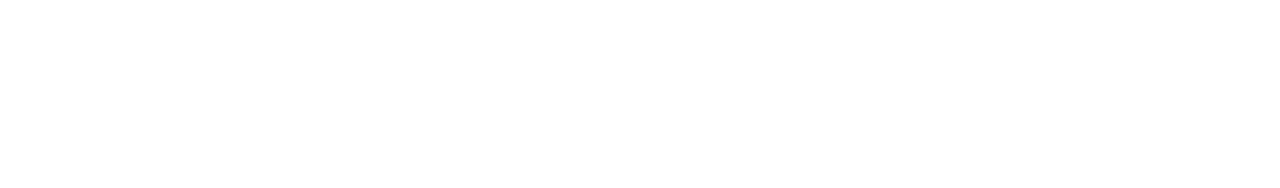
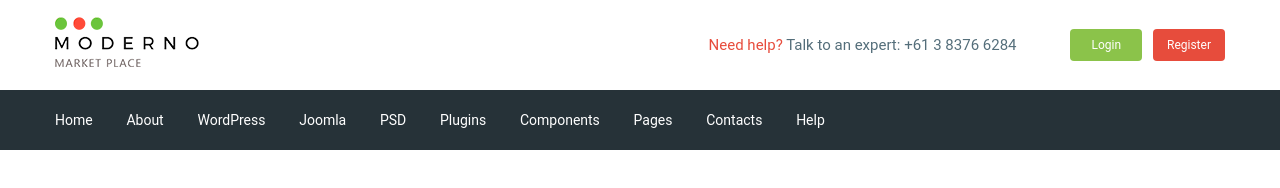
Before and after one commit to werwarmort/BW, a website: page src/index.html in a window 1280 px wide. Drawn offline with nearby package versions, Linux system fonts and the light colour scheme; files that its build step writes are made by us from their sources.

Commit message:
anotherFix
fixCommitTrt2

```diff
--- a/gulp/version.json
+++ b/gulp/version.json
@@ -1,7 +1,3 @@
 {
-<<<<<<< Updated upstream
-    "main": "20220206120204"
-=======
-    "main": "20220206121956"
->>>>>>> Stashed changes
+    "main": "20220206123320"
 }
--- a/src/index.html
+++ b/src/index.html
@@ -13,6 +13,86 @@
 </head>
 
 <body>
+  <header class="header">
+    <div class="header__top">
+      <div class="container">
+        <div class="header__top_inner">
+          <div class="header__logo">
+            <a href="#">
+              <img src="img/logo.png" alt="">
+            </a>
+          </div>
+          <div class="header__text">
+            <a href="#"><span>Need help?</span></a>
+            Talk to an expert: <a class="header__phone" href="tel:61383766284">+61 3 8376 6284</a>
+          </div>
+          <div class="header__box">
+            <a href="#" class="basket"></a>
+            <a href="" class="header__btn header__btn-login">Login</a>
+            <a href="" class="header__btn header__btn-register">Register</a>
+          </div>
+        </div>
+      </div>
+    </div>
+    <div class="header__menu">
+      <div class="container">
+        <nav class="menu">
+          <ul class="menu__list">
+            <li>
+              <a href="#">
+                Home
+              </a>
+            </li>
+            <li>
+              <a href="#">
+                About
+              </a>
+            </li>
+            <li>
+              <a href="#">
+                WordPress
+              </a>
+            </li>
+            <li>
+              <a href="#">
+                Joomla
+              </a>
+            </li>
+            <li>
+              <a href="#">
+                PSD
+              </a>
+            </li>
+            <li>
+              <a href="#">
+                Plugins
+              </a>
+            </li>
+            <li>
+              <a href="#">
+                Components
+              </a>
+            </li>
+            <li>
+              <a href="#">
+                Pages
+              </a>
+            </li>
+            <li>
+              <a href="#">
+                Contacts
+              </a>
+            </li>
+            <li>
+              <a href="#">
+                Help
+              </a>
+            </li>
+          </ul>
+        </nav>
+      </div>
+    </div>
+  </header>
 
 
   <script src="https://ajax.googleapis.com/ajax/libs/jquery/3.4.1/jquery.min.js"></script>
--- a/src/scss/style.scss
+++ b/src/scss/style.scss
@@ -0,0 +1,63 @@
+@import 'vars';
+@import 'global.scss';
+
+.header {
+}
+.header__top {
+}
+.header__top_inner {
+    display: flex;
+    justify-content: space-between;
+    height: 90px;
+    align-items: center;
+}
+.header__logo {
+}
+.header__text {
+    margin-left: auto;
+    margin-right: 50px;
+    span{
+        color: $red;
+    }
+}
+.header__phone {
+}
+.header__box {
+}
+.basket {
+}
+.header__btn {
+     padding: 4px;
+     width: 72px;
+     border-radius: 4px;
+     text-align: center;
+     color: #fff;
+     font-size: 12px;
+}
+.header__btn-login{
+    background-color: $green;
+}
+.header__btn-register{
+    background-color: $red;
+    margin-left: 7px;
+}
+.header__menu {
+    background-color: $bg;
+}
+.menu {
+    display: flex;
+    align-items: center;
+    height: 60px;
+}
+.menu__list {
+    li{
+        display: inline-block;
+    }
+    li + li{
+        margin-left: 30px;
+    }
+    a{
+        color: #fff;
+        font-size: 14px;
+    }
+}
```
Also changed, not shown: dist/index.html.
